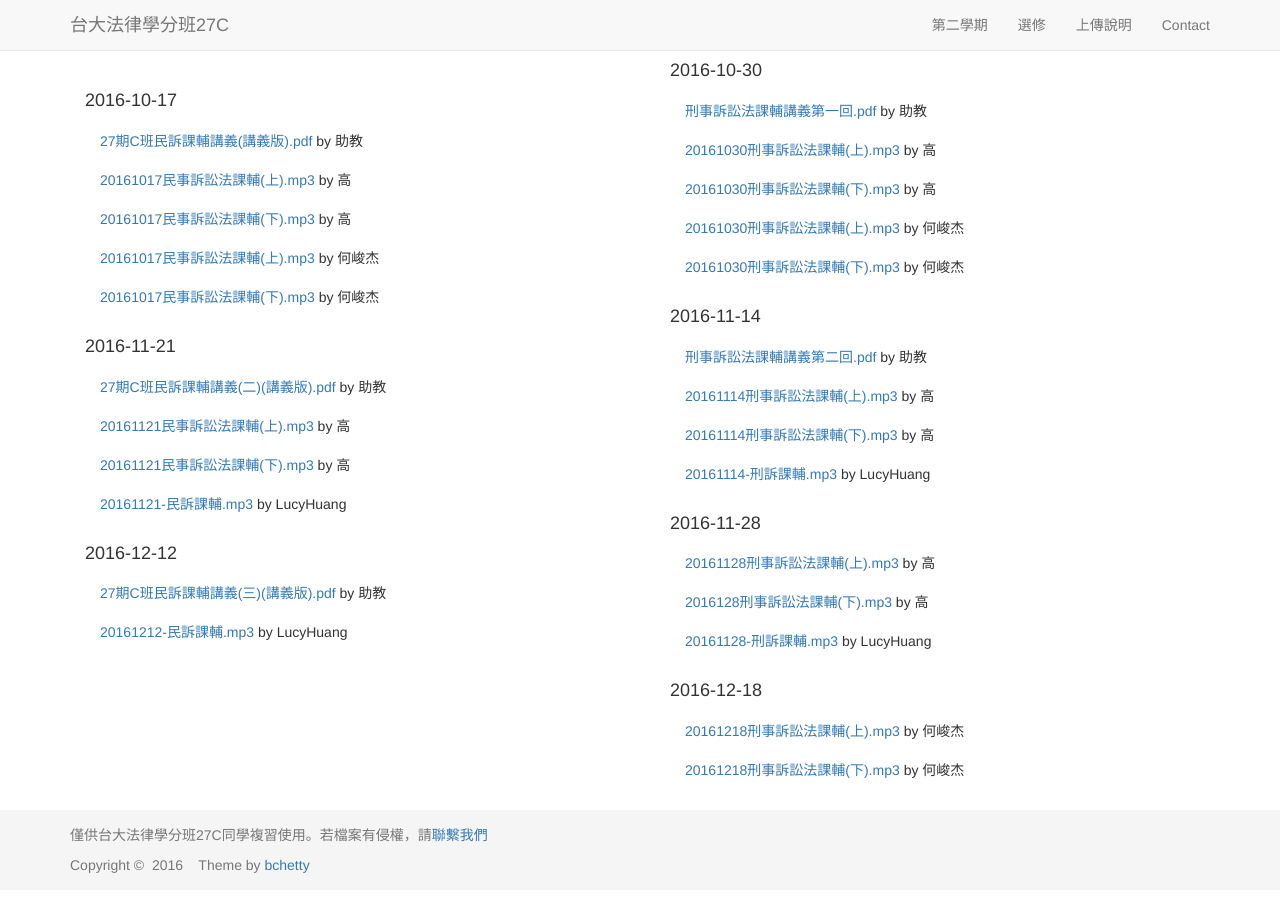
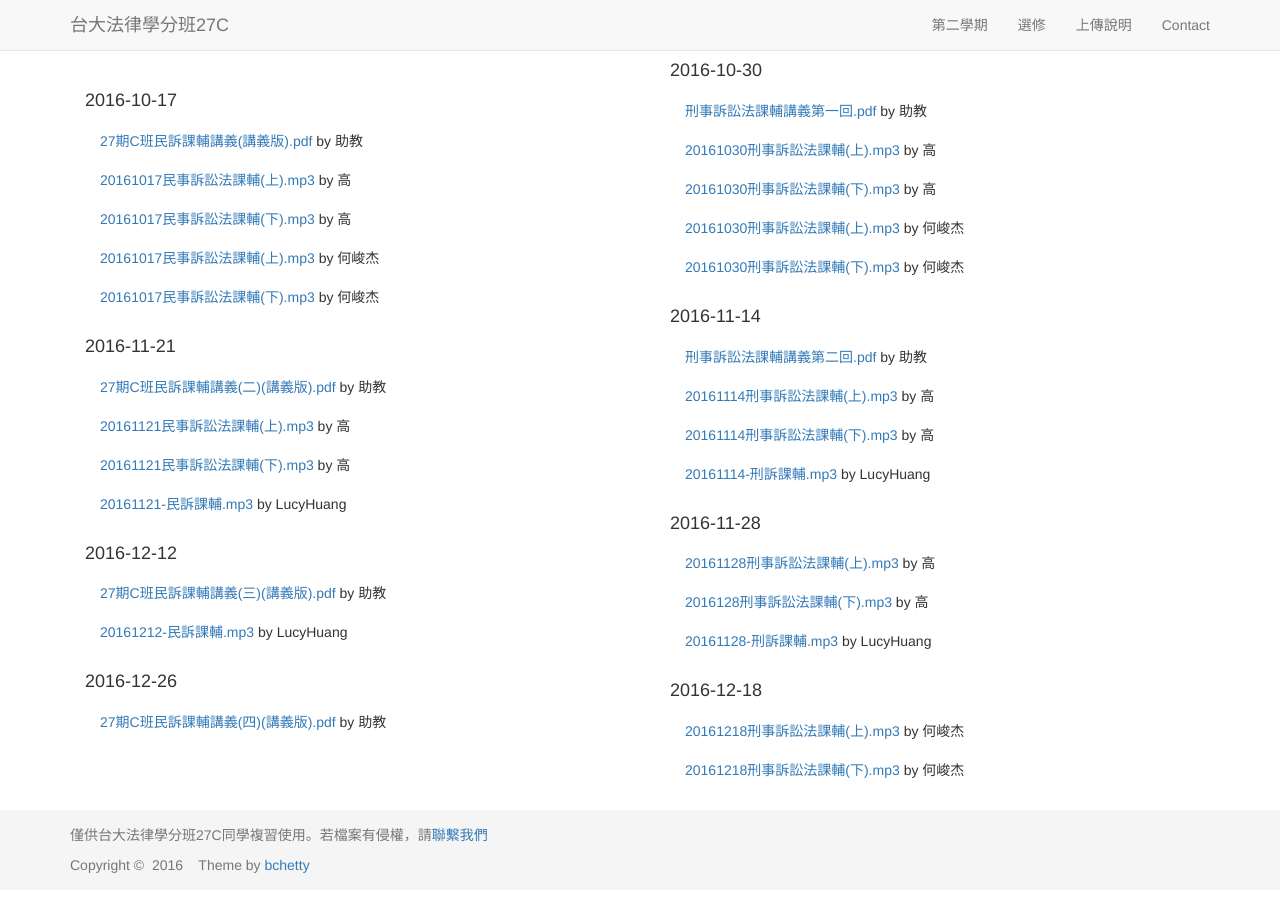
Before and after one commit to maxmilian/ntu_specs_law, a Jekyll site: the page built from semester2/index.html, in a window 1280 px wide and 900 px high, scrolled down 3735 px. Built offline with Jekyll 4.4.1, drawn with Linux system fonts in a browser that asks for light colours; nearby versions of some CDN libraries.

Commit message:
add material

```diff
--- a/semester2/index.html
+++ b/semester2/index.html
@@ -269,6 +269,10 @@
         <li class="list-group-item"><a href="/ntu_specs_law/semester2/civil_procedure/doc/material_3.pdf">27期C班民訴課輔講義(三)(講義版).pdf</a> by 助教</li>
         <li class="list-group-item"><a href="{{ site.civil_procedure_ra_record }}/Huang_3.mp3">20161212-民訴課輔.mp3</a> by LucyHuang</li>
       </ul>
+      <h4>2016-12-26</h4>
+      <ul class="list-group">
+        <li class="list-group-item"><a href="/ntu_specs_law/semester2/civil_procedure/doc/material_4.pdf">27期C班民訴課輔講義(四)(講義版).pdf</a> by 助教</li>
+      </ul>
     </div>
     <div class="col-md-6">
       <h2>刑訴課輔</h2>
```
Also changed, not shown: 1 other file.
